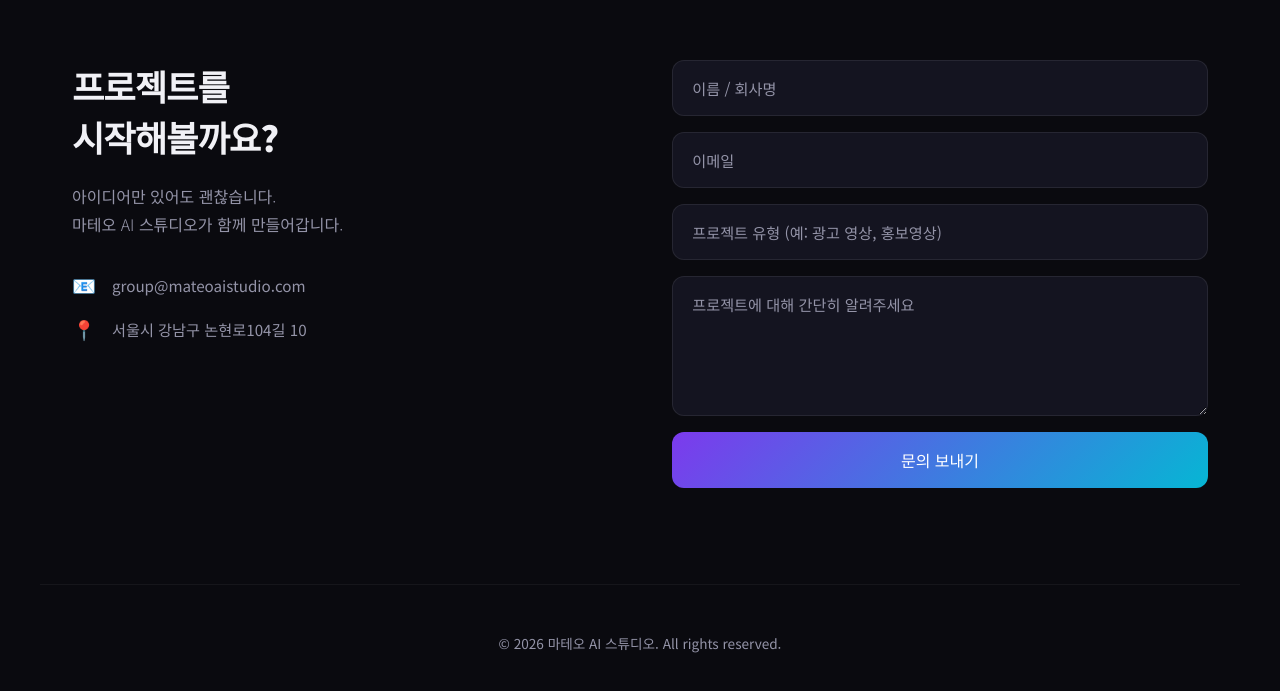
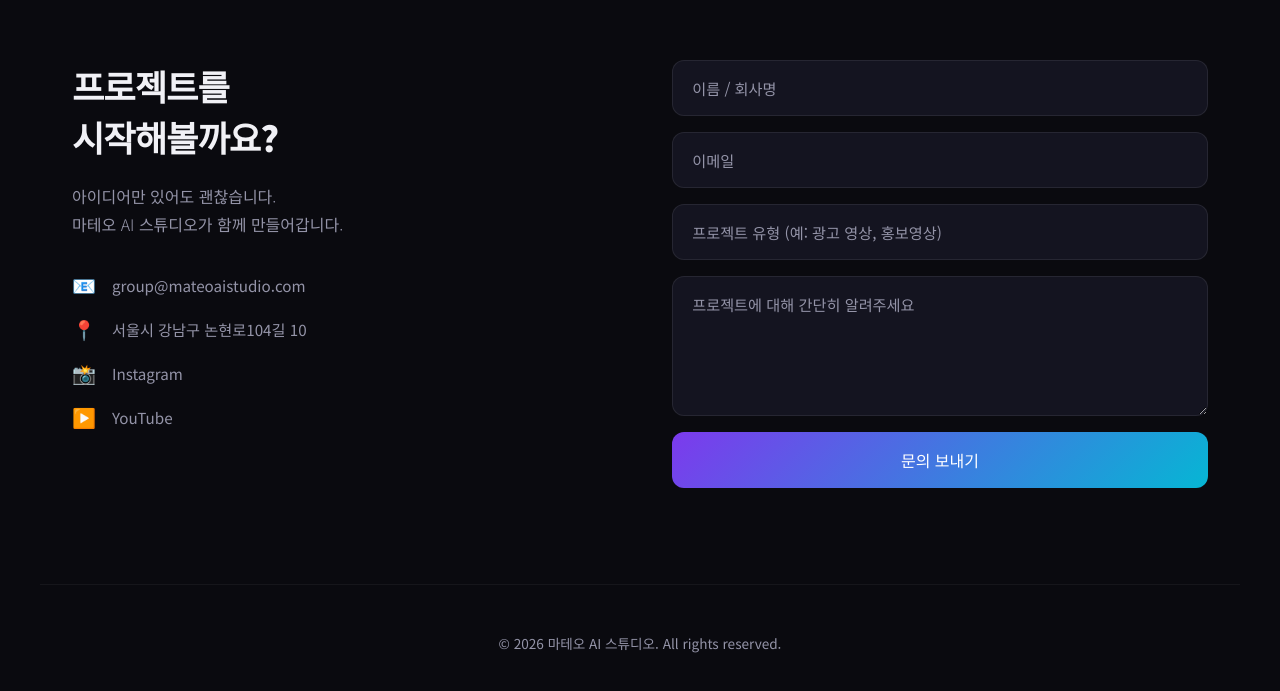
Before and after one commit to jungbear143/product-builder, a plain HTML site: page index.html in a window 1280 px wide. Shown: the part 3800-4491 px from the top of the page. Drawn offline with Linux system fonts and the light colour scheme.

Commit message:
인스타그램, 유튜브 소셜 링크 추가
Co-Authored-By: Claude Opus 4.6 (1M context) <noreply@anthropic.com>

```diff
--- a/index.html
+++ b/index.html
@@ -694,6 +694,14 @@
           <span>📍</span>
           <span>서울시 강남구 논현로104길 10</span>
         </div>
+        <div class="contact-detail">
+          <span>📸</span>
+          <a href="https://www.instagram.com/mateoaistudio/" target="_blank" style="color: var(--text-secondary); text-decoration: none; transition: color 0.3s;" onmouseover="this.style.color='var(--primary-light)'" onmouseout="this.style.color='var(--text-secondary)'">Instagram</a>
+        </div>
+        <div class="contact-detail">
+          <span>▶️</span>
+          <a href="https://www.youtube.com/@mateoaistudio" target="_blank" style="color: var(--text-secondary); text-decoration: none; transition: color 0.3s;" onmouseover="this.style.color='var(--primary-light)'" onmouseout="this.style.color='var(--text-secondary)'">YouTube</a>
+        </div>
       </div>
       <form class="contact-form" onsubmit="event.preventDefault(); alert('문의가 접수되었습니다. 빠르게 연락드리겠습니다!');">
         <input type="text" placeholder="이름 / 회사명" required>
```
